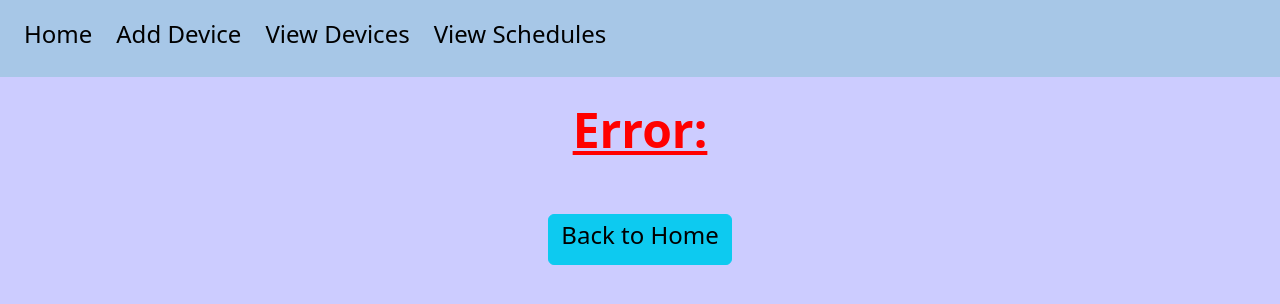
After one commit to katieprogrammes/Smart-Home-System, a Flask app: template templates/error.html in a window 1280 px wide. The commit adds this page. Shown: the top 304 px of the page. Run offline with Flask 3, Linux system fonts and the light colour scheme; the template is opened without the code that fills it, so the values that code supplies are empty; some libraries are stand-ins or nearby versions.

Commit message:
Implemented Error Handling

```diff
--- a/models.py
+++ b/models.py
@@ -257,3 +257,8 @@ class SmartHomeSystem:
     def show_devices(self):
         for device in self._devices:
             print(device)
+
+#Error Handling
+class InvalidDeviceTypeError(Exception):
+    def __init__(self, message):
+        self.message = message
--- a/static/style.css
+++ b/static/style.css
@@ -115,3 +115,20 @@ strong {
     display: flex;
     justify-content: center;
 }
+.errorpage {
+    display: flex;
+    flex-direction: column;
+    align-items: center;
+}
+.errtitle {
+    text-align: center;
+    text-decoration: underline;
+    font-weight: 700;
+    color: red;
+    padding: 20px 0;
+    font-size: 48px;
+}
+.errmssg {
+    text-align: center;
+    padding: 10px 0;
+}
--- /dev/null
+++ b/templates/error.html
@@ -0,0 +1,13 @@
+{% extends "base.html" %}
+
+{% block body %}
+<div class="row">
+    <div class="col"></div>
+    <div class="col errorpage">
+        <h1 class="errtitle">Error:</h1>
+        <h2 class="errmssg">{{ message }}</h2>
+        <a href="{{ url_for('home') }}" class="btn btn-info"><h4>Back to Home</h4></a>
+    </div>
+    <div class="col"></div>
+</div>
+{% endblock %}
--- a/templates/schedule.html
+++ b/templates/schedule.html
@@ -34,7 +34,7 @@
             <h5>
                 <label class="form-label">{{ form.schedule_time.label }}</label>
                 <br>
-                {{ form.schedule_time(size=30) }}
+                {{ form.schedule_time(size=30, placeholder="YYYY-MM-DD HH:MM") }}
             </h5>
             {{ form.submit(class="btn btn-info") }}
         </form>
```
Also changed, not shown: routes.py (+17 -7 lines).
